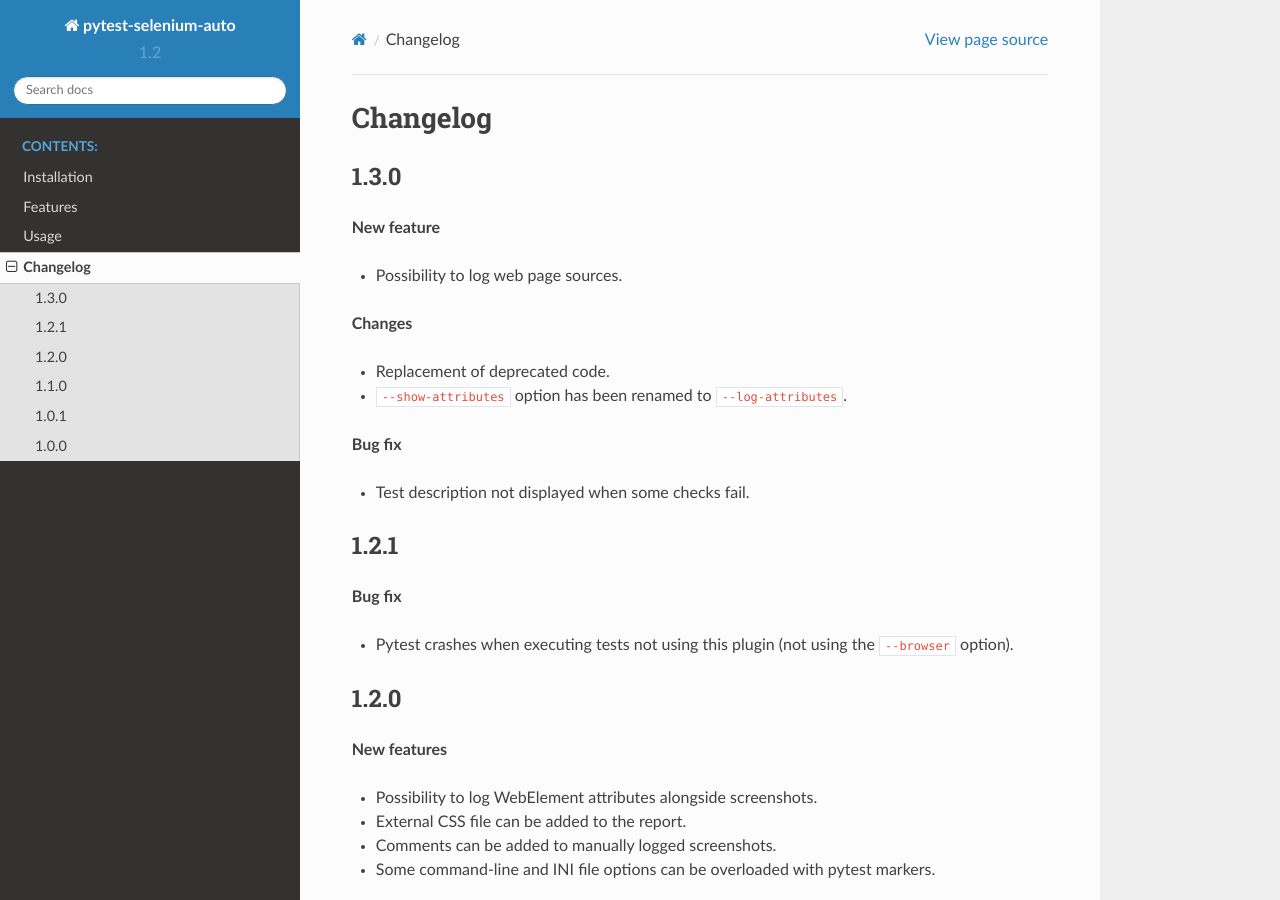
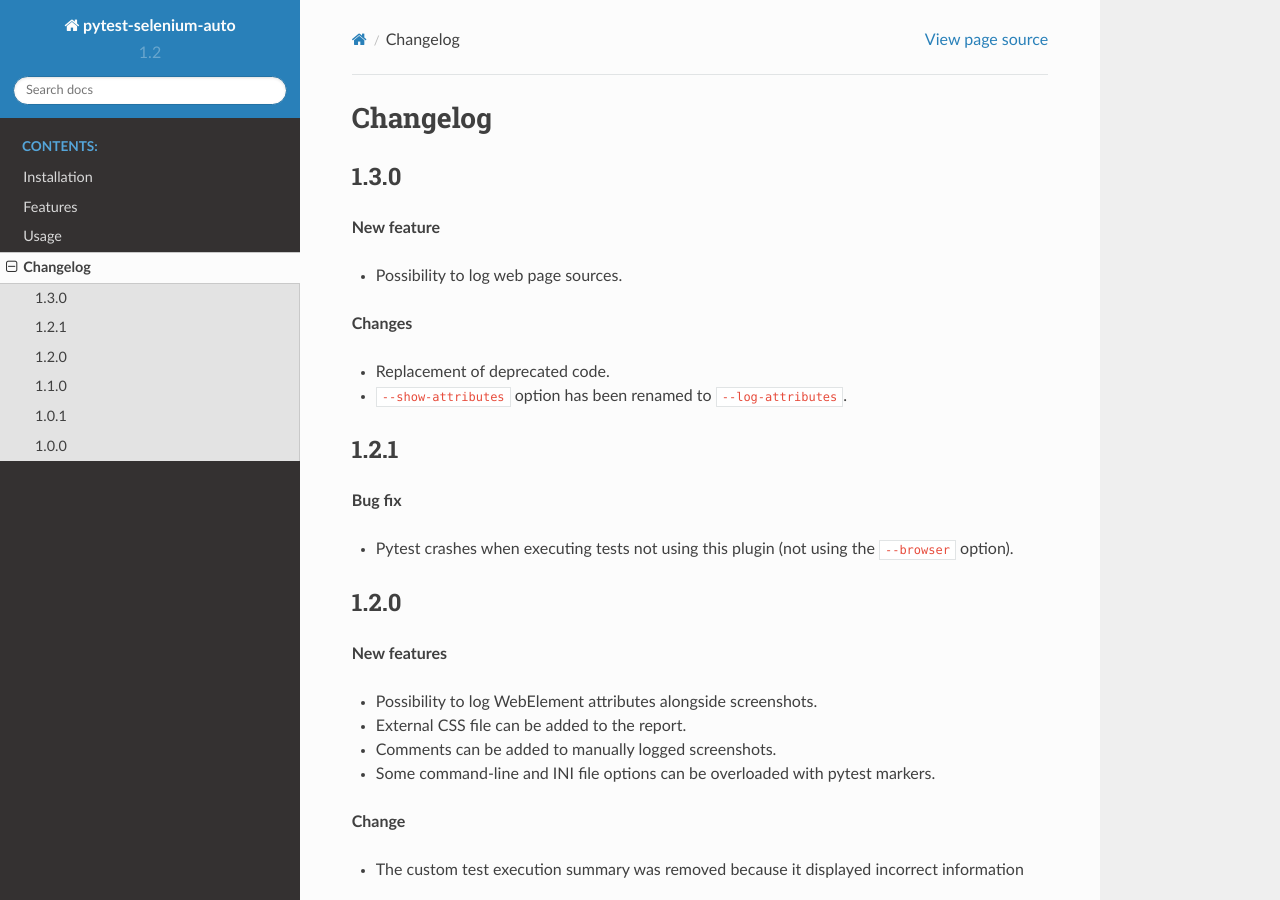
Before and after one commit to harmin-parra/pytest-selenium-auto, a Sphinx documentation site: the page built from docs/changelog.rst, in a window 1280 px wide and 900 px high. Built offline with Sphinx 7.4.7 and the Read the Docs theme 2.0.0, drawn with Linux system fonts in a browser that asks for light colours.

Commit message:
update changelog

```diff
--- a/docs/changelog.rst
+++ b/docs/changelog.rst
@@ -13,10 +13,6 @@
 
 * Replacement of deprecated code.
 * ``--show-attributes`` option has been renamed to ``--log-attributes``.
-
-**Bug fix**
-
-* Test description not displayed when some checks fail.
 
 
 1.2.1
```
